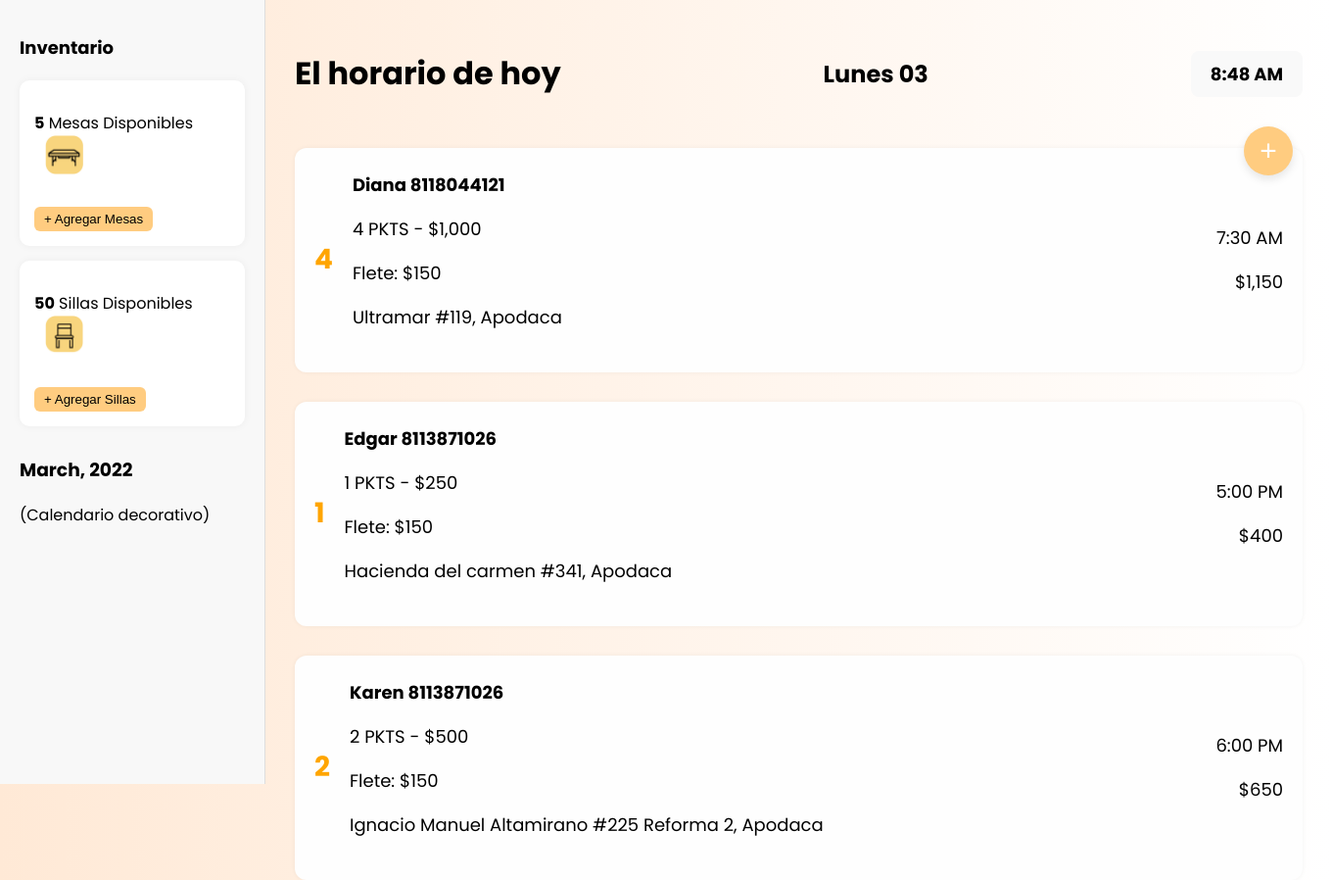
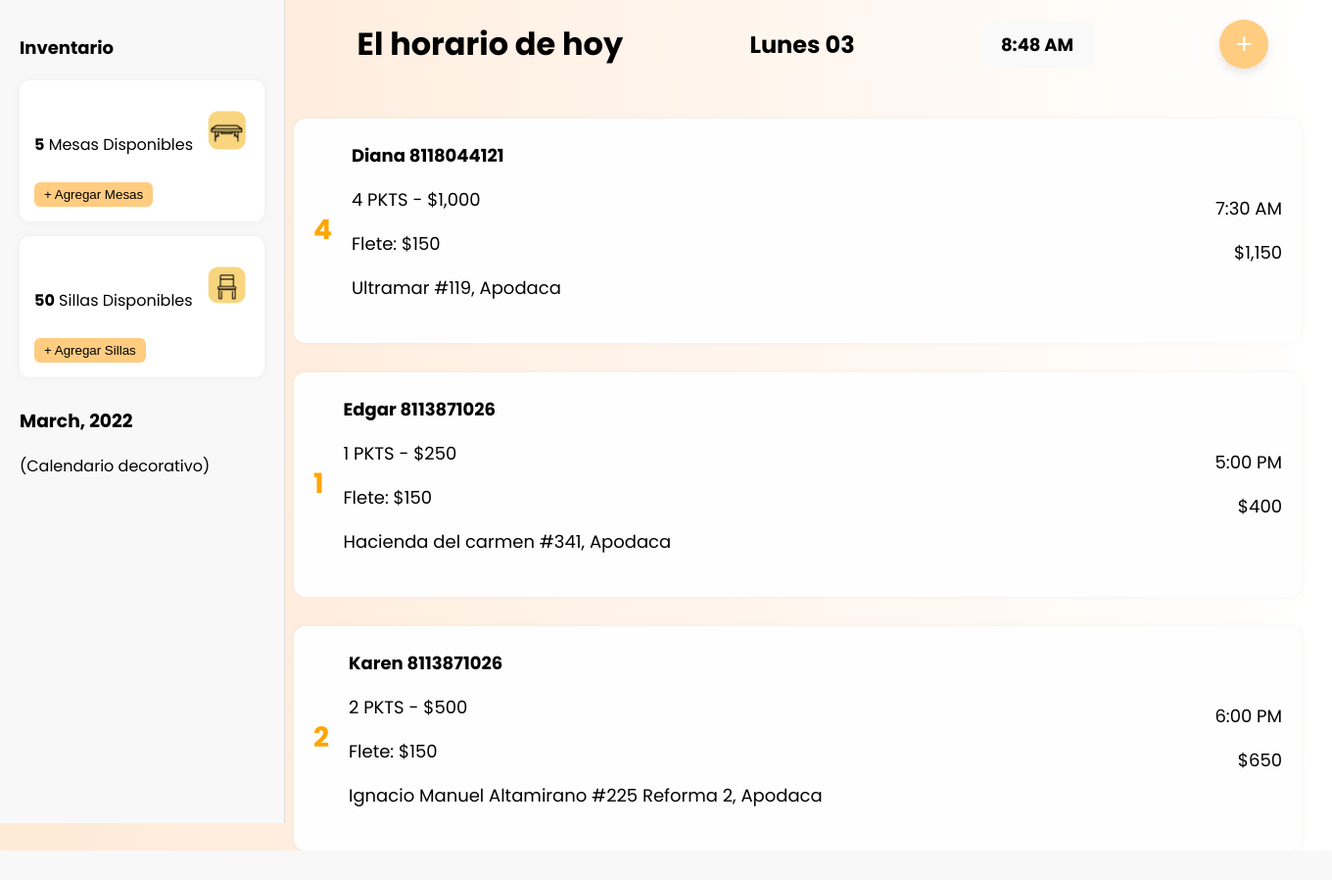
Before and after one commit to Axel-cmd-01/Sistema-de-renta, a PHP site: page /views/dashboard.php in a window 1360 px wide. Shown: the whole page at 98% size. After the commit the page ends 868 px from the top, so only its background shows below. Run offline with PHP 8.4, Linux system fonts and the light colour scheme.

Commit message:
Agregue los modales para agregar sillas y mesas

```diff
--- a/css/dashboard.css
+++ b/css/dashboard.css
@@ -11,9 +12,11 @@
 
 .sidebar {
   width: 250px;
+  height: 100vh;
   background-color: #f8f8f8;
   padding: 20px;
   border-right: 1px solid #ddd;
+  position: fixed;
 }
 
 .sidebar h2 {
@@ -44,12 +47,12 @@
 
 .main-content {
   flex: 1;
-    padding: 30px;
+  padding-left: 300px;
 }
 
 header {
   display: flex;
-    justify-content: space-between;
+  justify-content: space-around;
   align-items: center;
   text-align: center;
 }
@@ -102,7 +106,6 @@
 }
 
 .add-btn {
-    position: absolute;
   top: 129px;
   right: 40px;
   width: 50px;
--- a/views/dashboard.php
+++ b/views/dashboard.php
@@ -10,21 +10,46 @@
 
 <body>
   <div class="dashboard">
-    <aside class="sidebar">
+    <aside class="sidebar inventario">
       <h2>Inventario</h2>
       <div class="card">
         <p><strong>5</strong> Mesas Disponibles
           <img src="../img/mesa.png" alt="Mesa" class="mesa-icon" />
+        </p>
+        <button id="openModal-mesas">+ Agregar Mesas</button>
 
-        </p>
-        <button>+ Agregar Mesas</button>
+        <div class="modal-mesas">
+          <div class="content-modal">
+            <h1>Agregar Mesa</h1>
+            <form>
+              <label for="mesa">Cantidad de Mesas:</label>
+              <input type="number" id="mesa" name="mesa" min="1">
+              <button type="submit">Agregar</button>
+            </form>
+            <button class="close-modal">Cerrar</button>
+          </div>
+        </div>
       </div>
+
       <div class="card">
         <p><strong>50</strong> Sillas Disponibles
           <img src="../img/silla.png" alt="silla" class="mesa-icon" />
         </p>
-        <button>+ Agregar Sillas</button>
+        <button id="openModal-sillas">+ Agregar Sillas</button>
       </div>
+
+      <div class="modal-sillas">
+          <div class="content-modal">
+            <h1>Agregar Silla</h1>
+            <form>
+              <label for="silla">Cantidad de Sillas:</label>
+              <input type="number" id="silla" name="silla" min="1">
+              <button type="submit">Agregar</button>
+            </form>
+            <button class="close-modal">Cerrar</button>
+          </div>
+        </div>
+
       <div class="calendar">
         <h3>March, 2022</h3>
         <p>(Calendario decorativo)</p>
@@ -37,7 +62,6 @@
         <h2>Lunes 03</h2>
         <div class="clock">8:48 AM</div>
         <button class="add-btn">+</button>
-
       </header>
 
       <section class="tasks">
@@ -90,10 +114,31 @@
           </div>
         </div>
 
-
       </section>
     </main>
   </div>
 </body>
 
+<script>
+let openmodalMesas = document.querySelector('#openModal-mesas');
+
+let openmodalSillas = document.querySelector('#openModal-sillas');
+
+openmodalMesas.addEventListener('click', () => {
+  document.querySelector('.modal-mesas').style.visibility = 'visible';
+});
+
+openmodalSillas.addEventListener('click', () => {
+  document.querySelector('.modal-sillas').style.visibility = 'visible';
+});
+
+document.querySelectorAll('.close-modal').forEach(button => {
+  button.addEventListener('click', () => {
+    document.querySelector('.modal-sillas').style.visibility = 'hidden';
+    document.querySelector('.modal-mesas').style.visibility = 'hidden';
+  });
+});
+
+</script>
+
 </html>
```
Also changed, not shown: other parts of css/dashboard.css (+52 -3 lines). Lines whose indentation alone changed are shown as unchanged.
